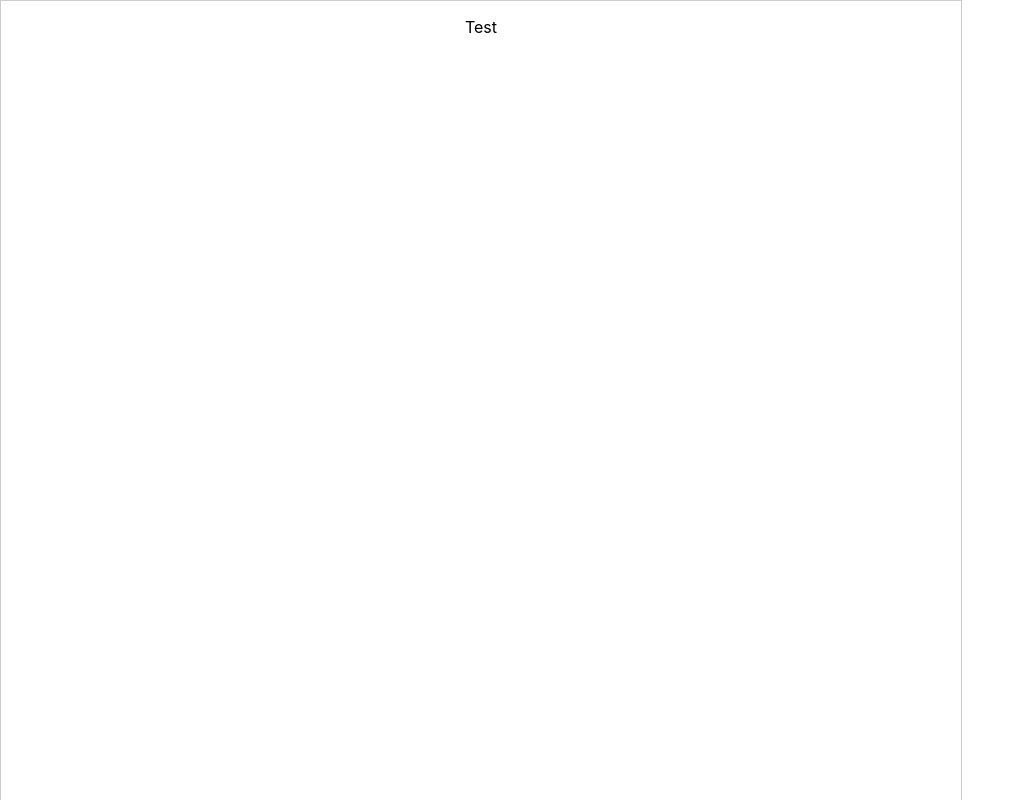
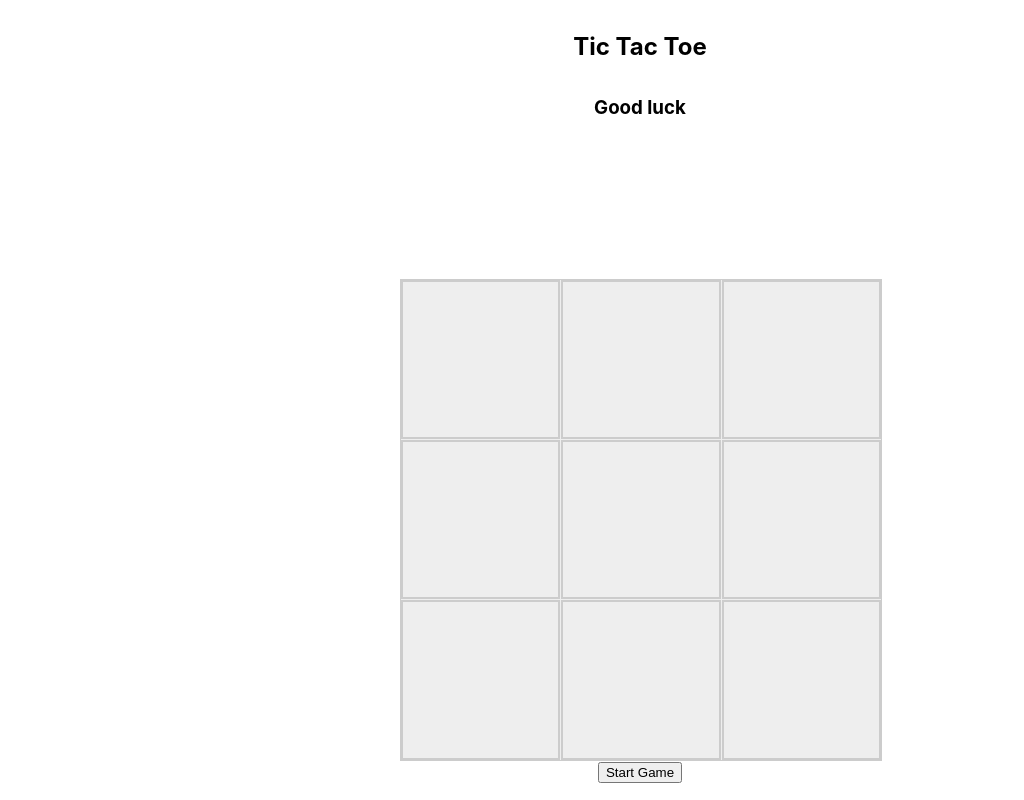
Before and after one commit to superbahbi/tictactoe, a React (Create React App) app: page / in a window 1280 px wide. Shown: the top 800 px of the page, without its empty margins (0-1024 px from the left). Built offline with nearby package versions, Linux system fonts and the light colour scheme.

Commit message:
added game logic

```diff
--- a/src/App.css
+++ b/src/App.css
@@ -1,8 +1,47 @@
-.App {
+#root {
+  height: 100vh;
+  width: 100vw;
+}
+
+.app {
+  text-align: center;
+  width: 30rem;
+  height: 30rem;
+  margin: auto;
+}
+
+.title {
+  font-size: 1.5rem;
+  padding-bottom: 1rem;
+  padding-top: 1rem;
+}
+
+.board {
   display: grid;
+  margin-top: 10rem;
+  grid-template-columns: repeat(3, 1fr);
+  grid-template-rows: repeat(3, 1fr);
+  grid-gap: 1px;
+  width: 100%;
+  height: 100%;
+  border: 1px solid #ccc;
+  background-color: #eee;
+  align-items: center
+}
+
+.square {
+  height: 100%;
+  width: 100%;
+  border: 2px solid #ccc;
+  background-color: #eee;
+}
+
+.letter {
+  display: grid;
+  justify-content: center;
+  align-content: center;
   text-align: center;
-  width: 60rem;
-  height: 60rem;
-  border: 1px solid #ccc;
-
+  font-size: 5rem;
+  height: 100%;
+  color: rgb(75, 74, 74);
 }
--- a/src/App.tsx
+++ b/src/App.tsx
@@ -1,11 +1,63 @@
-import React from 'react';
-import logo from './logo.svg';
+import React, { useEffect } from 'react';
 import './App.css';
 
+const defaultBoard = ["", "", "", "", "", "", "", "", ""];
+const winState = [
+  [0, 1, 2],
+  [3, 4, 5],
+  [6, 7, 8],
+  [0, 3, 6],
+  [1, 4, 7],
+  [2, 5, 8],
+  [0, 4, 8],
+  [2, 4, 6]
+]
+
 function App() {
+  const [gameState, setGameState] = React.useState<boolean | null>(null);
+  const [board, setBoard] = React.useState<string[]>(defaultBoard);
+  const [turn, setTurn] = React.useState("x");
+  const [winner, setWinner] = React.useState("");
+  const [disabled, setDisabled] = React.useState(true);
+  const onHandleClick = (e: React.MouseEvent<HTMLButtonElement>) => {
+    let id = e.currentTarget.id;
+    let newBoard = [...board];
+    newBoard[parseInt(id)] = turn;
+    setBoard(newBoard);
+    setTurn(turn === "x" ? "o" : "x");
+  };
+  const onHandleStartGame = () => {
+    if (gameState === true || disabled === false) {
+      setBoard(defaultBoard)
+      setWinner("")
+    } else {
+      setGameState(true);
+      setDisabled(false);
+    }
+
+  }
+  useEffect(() => {
+    winState.forEach(state => {
+      state.every(i => board[i] === "x") && setWinner("x");
+    })
+    winState.forEach(state => {
+      state.every(i => board[i] === "o") && setWinner("o");
+    })
+  }, [board]);
   return (
-    <div className="App">
-      <p>Test</p>
+    <div className="app">
+      <h1 className="title">Tic Tac Toe</h1>
+      <h3>{winner ? `Player ${winner} wins` : `Good luck`}</h3>
+      <div className="board">
+        {board.map((row, index) => {
+          return <button className="square" disabled={disabled} key={index} onClick={onHandleClick} id={index.toString()}>
+            <span className="letter">
+              {row}
+            </span>
+          </button>
+        })}
+      </div>
+      <button onClick={onHandleStartGame}>{disabled ? "Start Game" : "Reset"}</button>
     </div>
   );
 }
```
